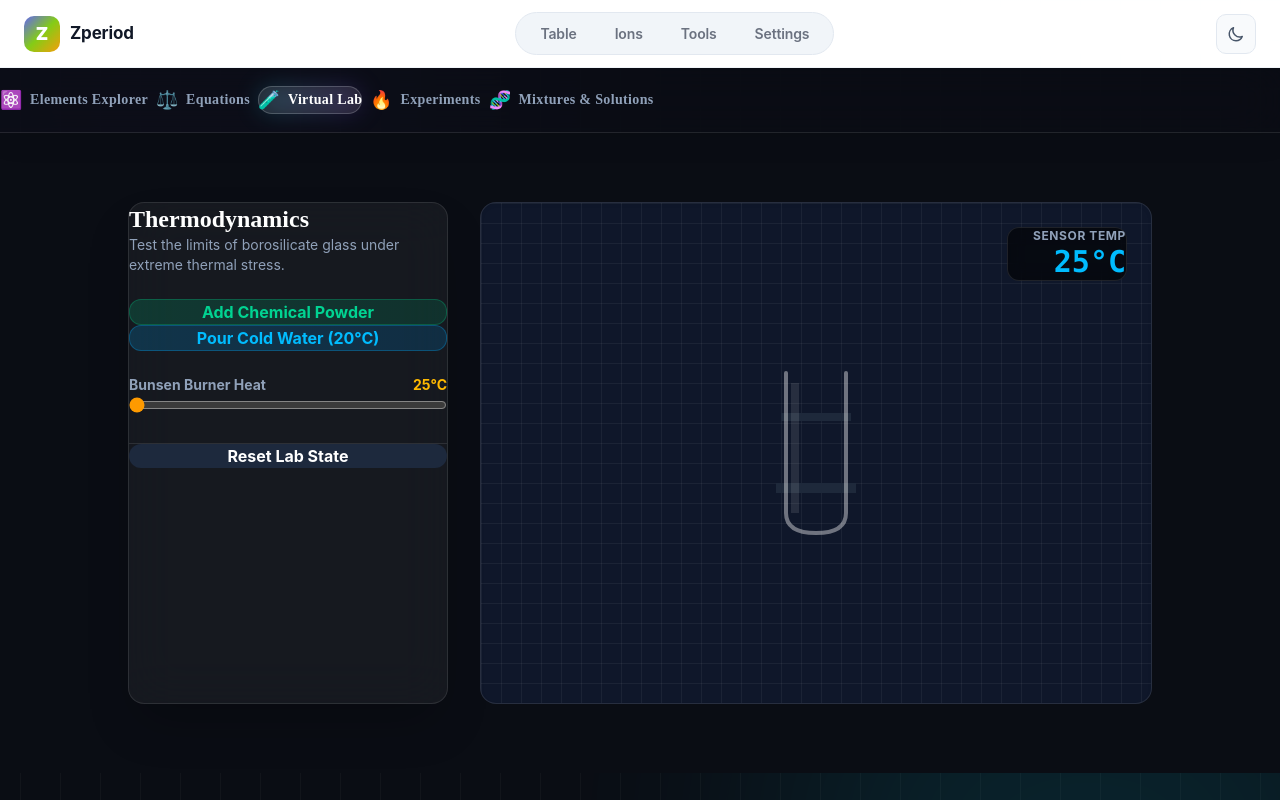
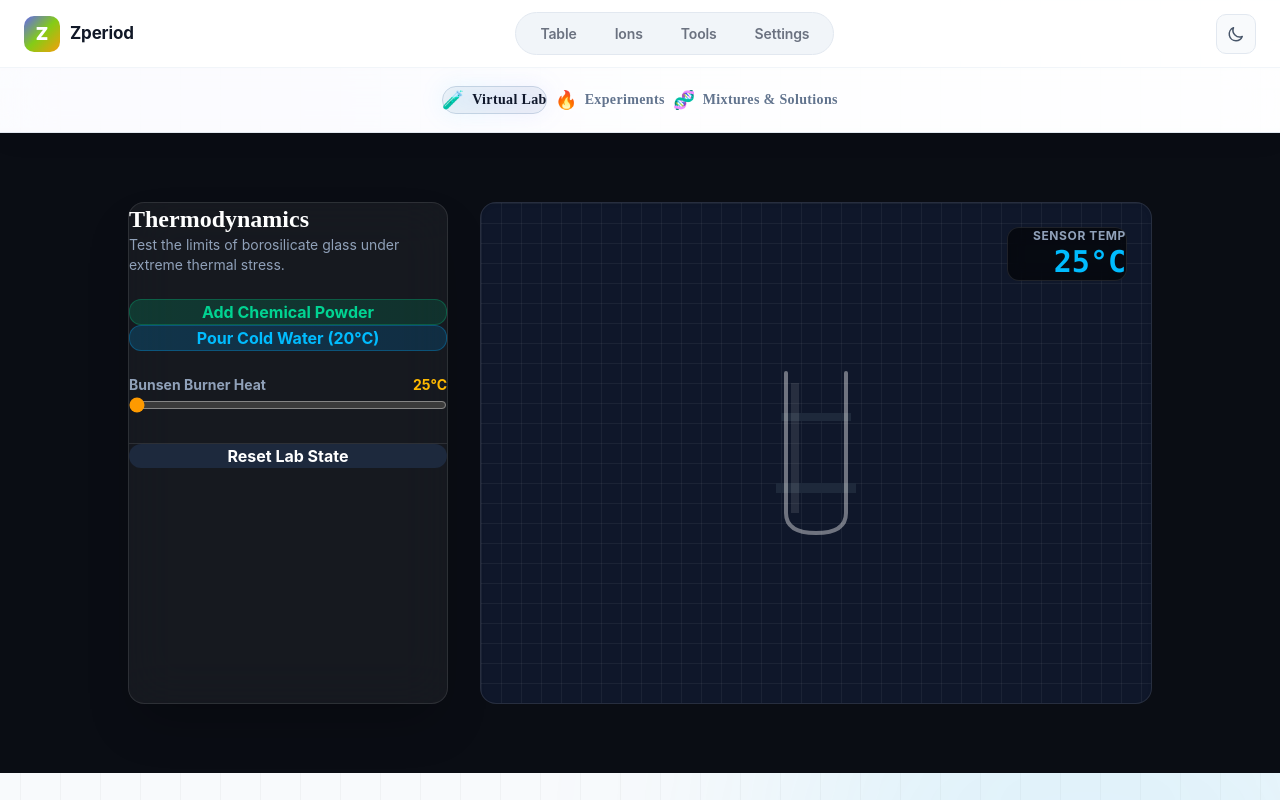
Before and after one commit to thomas2570/-Zperiod, a React (Vite) app: page /virtual-lab in a window 1280 px wide. Built offline with nearby package versions, Linux system fonts and the light colour scheme.

Commit message:
Removed unused tabs and improved light/dark mode UI

```diff
--- a/src/components/VirtualLabRedesign/TopTabBar.jsx
+++ b/src/components/VirtualLabRedesign/TopTabBar.jsx
@@ -2,8 +2,6 @@ import React from 'react';
 import { motion } from 'framer-motion';
 
 const TABS = [
-  { id: 'elements', label: 'Elements Explorer', icon: '⚛️' },
-  { id: 'equations', label: 'Equations', icon: '⚖️' },
   { id: 'lab', label: 'Virtual Lab', icon: '🧪' },
   { id: 'experiments', label: 'Experiments', icon: '🔥' },
   { id: 'mixtures', label: 'Mixtures & Solutions', icon: '🧬' },
@@ -11,16 +9,18 @@ const TABS = [
 
 export default function TopTabBar({ activeTab, setActiveTab }) {
   return (
-    <div className="sticky top-0 z-50 w-full backdrop-blur-xl bg-[#0a0d14]/80 border-b border-white/10 shadow-[0_4px_30px_rgba(0,0,0,0.1)]">
-      <div className="max-w-7xl mx-auto px-4 h-16 flex items-center gap-2 overflow-x-auto no-scrollbar">
+    <div className="sticky top-0 z-50 w-full backdrop-blur-xl bg-white/80 dark:bg-[#0a0d14]/80 border-b border-slate-200 dark:border-white/10 shadow-[0_4px_30px_rgba(0,0,0,0.05)] dark:shadow-[0_4px_30px_rgba(0,0,0,0.1)]">
+      <div className="max-w-7xl mx-auto px-4 h-16 flex items-center justify-center gap-2 overflow-x-auto no-scrollbar">
         {TABS.map((tab) => {
           const isActive = activeTab === tab.id;
           return (
             <button
               key={tab.id}
               onClick={() => setActiveTab(tab.id)}
-              className={`relative flex items-center gap-2 px-5 py-2 rounded-full text-sm font-semibold whitespace-nowrap transition-all duration-300 ${
-                isActive ? 'text-white' : 'text-slate-400 hover:text-slate-200 hover:bg-white/5'
+              className={`relative flex items-center gap-2 px-6 py-2.5 rounded-full text-sm font-semibold whitespace-nowrap transition-all duration-300 ${
+                isActive
+                  ? 'text-slate-900 dark:text-white'
+                  : 'text-slate-500 hover:text-slate-800 dark:text-slate-400 dark:hover:text-slate-200 hover:bg-slate-100 dark:hover:bg-white/5'
               }`}
             >
               <span className="text-lg">{tab.icon}</span>
@@ -29,10 +29,10 @@ export default function TopTabBar({ activeTab, setActiveTab }) {
               {isActive && (
                 <motion.div
                   layoutId="activeTabIndicator"
-                  className="absolute inset-0 bg-white/10 rounded-full border border-white/20 z-[-1]"
+                  className="absolute inset-0 bg-slate-200/50 dark:bg-white/10 rounded-full border border-slate-300 dark:border-white/20 z-[-1]"
                   transition={{ type: "spring", bounce: 0.2, duration: 0.6 }}
                 >
-                  <div className="absolute inset-0 rounded-full bg-gradient-to-r from-[#00e5ff]/20 to-[#7c3aed]/20 blur-md"></div>
+                  <div className="absolute inset-0 rounded-full bg-gradient-to-r from-sky-400/10 to-indigo-500/10 dark:from-[#00e5ff]/20 dark:to-[#7c3aed]/20 blur-md"></div>
                 </motion.div>
               )}
             </button>
--- a/src/pages/VirtualLabPage.jsx
+++ b/src/pages/VirtualLabPage.jsx
@@ -1,6 +1,5 @@
 import React, { useState } from 'react';
 import TopTabBar from '../components/VirtualLabRedesign/TopTabBar';
-import PeriodicTable from '../components/VirtualLabRedesign/ElementsExplorer/PeriodicTable';
 import PlaceholderTab from '../components/VirtualLabRedesign/PlaceholderTab';
 import ExperimentsTab from '../components/VirtualLabRedesign/ExperimentsTab/ExperimentsTab';
 import MixturesTab from '../components/VirtualLabRedesign/MixturesTab/MixturesTab';
@@ -10,18 +9,11 @@ export default function VirtualLabPage() {
   const [activeTab, setActiveTab] = useState('lab');
 
   // Background Grid Pattern (CSS SVG)
-  const gridBackground = {
-    backgroundImage: `linear-gradient(rgba(255, 255, 255, 0.03) 1px, transparent 1px), linear-gradient(90deg, rgba(255, 255, 255, 0.03) 1px, transparent 1px)`,
-    backgroundSize: '40px 40px',
-    backgroundPosition: 'center center'
-  };
+  const gridBackgroundDark = `linear-gradient(rgba(255, 255, 255, 0.03) 1px, transparent 1px), linear-gradient(90deg, rgba(255, 255, 255, 0.03) 1px, transparent 1px)`;
+  const gridBackgroundLight = `linear-gradient(rgba(0, 0, 0, 0.03) 1px, transparent 1px), linear-gradient(90deg, rgba(0, 0, 0, 0.03) 1px, transparent 1px)`;
 
   const renderTabContent = () => {
     switch (activeTab) {
-      case 'elements':
-        return <PeriodicTable />;
-      case 'equations':
-        return <PlaceholderTab title="Equations & Balancer" description="Live equation balancer, stoichiometry solver, and reaction predictor." icon="⚖️" />;
       case 'lab':
         return <ThermalShockSimulator />;
       case 'experiments':
@@ -29,15 +21,29 @@ export default function VirtualLabPage() {
       case 'mixtures':
         return <MixturesTab />;
       default:
-        return <PeriodicTable />;
+        return <ThermalShockSimulator />;
     }
   };
 
   return (
-    <div className="min-h-screen bg-[#0a0d14] text-slate-200 font-sans relative overflow-hidden" style={gridBackground}>
+    <div className="min-h-screen bg-slate-50 dark:bg-[#0a0d14] text-slate-800 dark:text-slate-200 font-sans relative overflow-hidden transition-colors duration-300">
+      {/* Background Grid - We use a pseudo-element for cleaner light/dark switching of background-image */}
+      <div
+        className="absolute inset-0 pointer-events-none opacity-100 dark:opacity-100"
+        style={{
+          backgroundImage: 'var(--grid-bg, linear-gradient(rgba(0,0,0,0.03) 1px, transparent 1px), linear-gradient(90deg, rgba(0,0,0,0.03) 1px, transparent 1px))',
+          backgroundSize: '40px 40px',
+          backgroundPosition: 'center center'
+        }}
+      />
+      <style dangerouslySetInnerHTML={{__html: `
+        :root { --grid-bg: ${gridBackgroundLight}; }
+        .dark { --grid-bg: ${gridBackgroundDark}; }
+      `}} />
+
       {/* Ambient Blue/Purple Glows */}
-      <div className="absolute top-[-20%] left-[-10%] w-[50%] h-[50%] rounded-full bg-[#7c3aed] opacity-10 blur-[120px] pointer-events-none"></div>
-      <div className="absolute bottom-[-20%] right-[-10%] w-[50%] h-[50%] rounded-full bg-[#00e5ff] opacity-10 blur-[120px] pointer-events-none"></div>
+      <div className="absolute top-[-20%] left-[-10%] w-[50%] h-[50%] rounded-full bg-indigo-500/10 dark:bg-[#7c3aed]/10 blur-[120px] pointer-events-none"></div>
+      <div className="absolute bottom-[-20%] right-[-10%] w-[50%] h-[50%] rounded-full bg-sky-500/10 dark:bg-[#00e5ff]/10 blur-[120px] pointer-events-none"></div>
 
       <TopTabBar activeTab={activeTab} setActiveTab={setActiveTab} />
 
```
